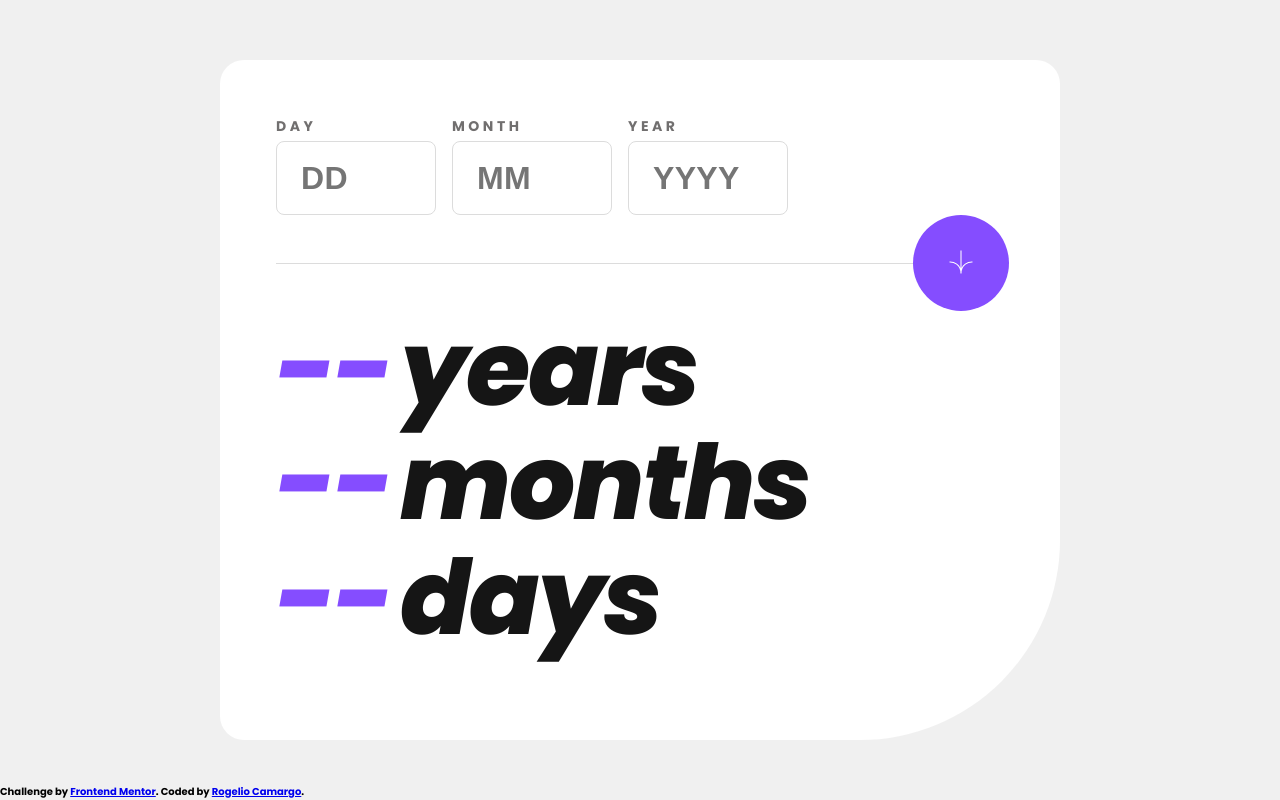
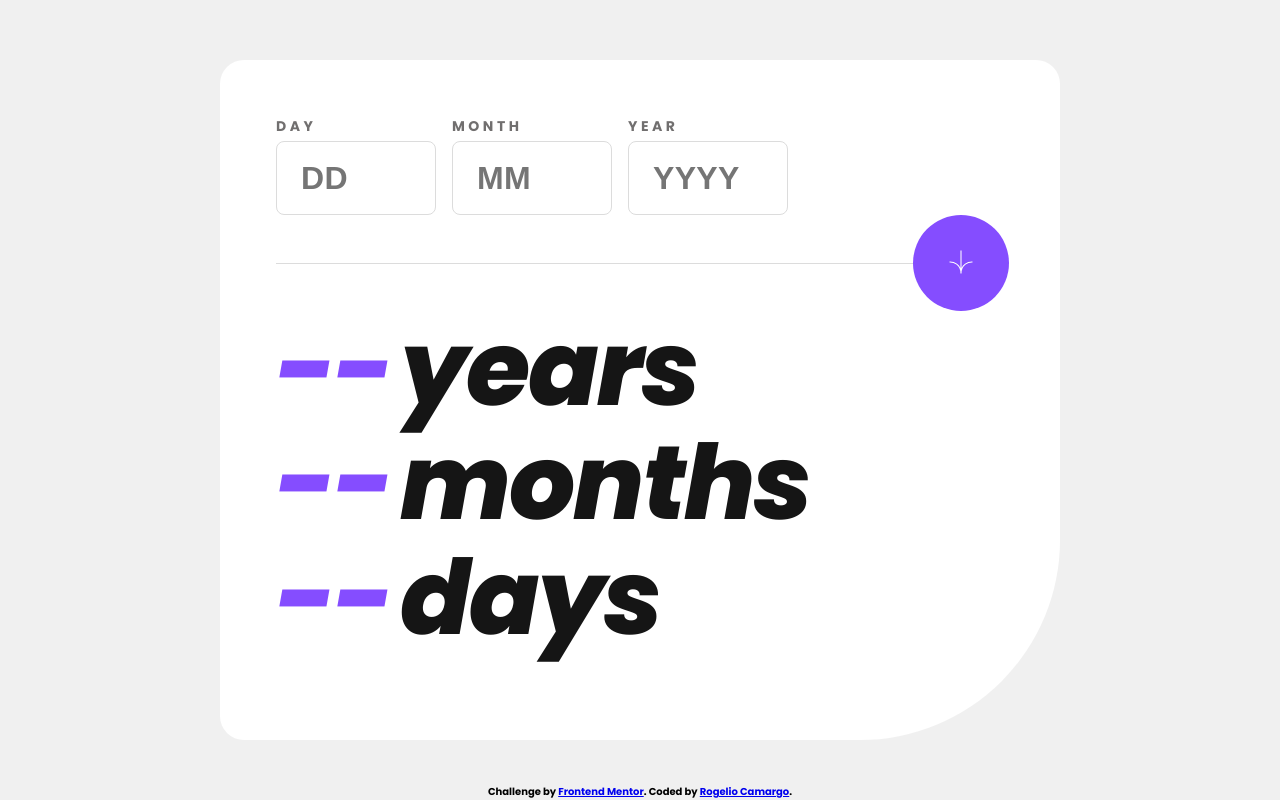
Before and after one commit to RogelioCamargo/age-calculator, a plain HTML site: page index.html in a window 1280 px wide. Drawn offline with Linux system fonts and the light colour scheme.

Commit message:
Center footer text

```diff
--- a/styles.css
+++ b/styles.css
@@ -129,7 +129,8 @@ button {
 .attribution {
   position: absolute;
   bottom: 0;
-  margin: 0 auto;
+	left: 0;
+  text-align: center;
   width: 100%;
 }
 
```
